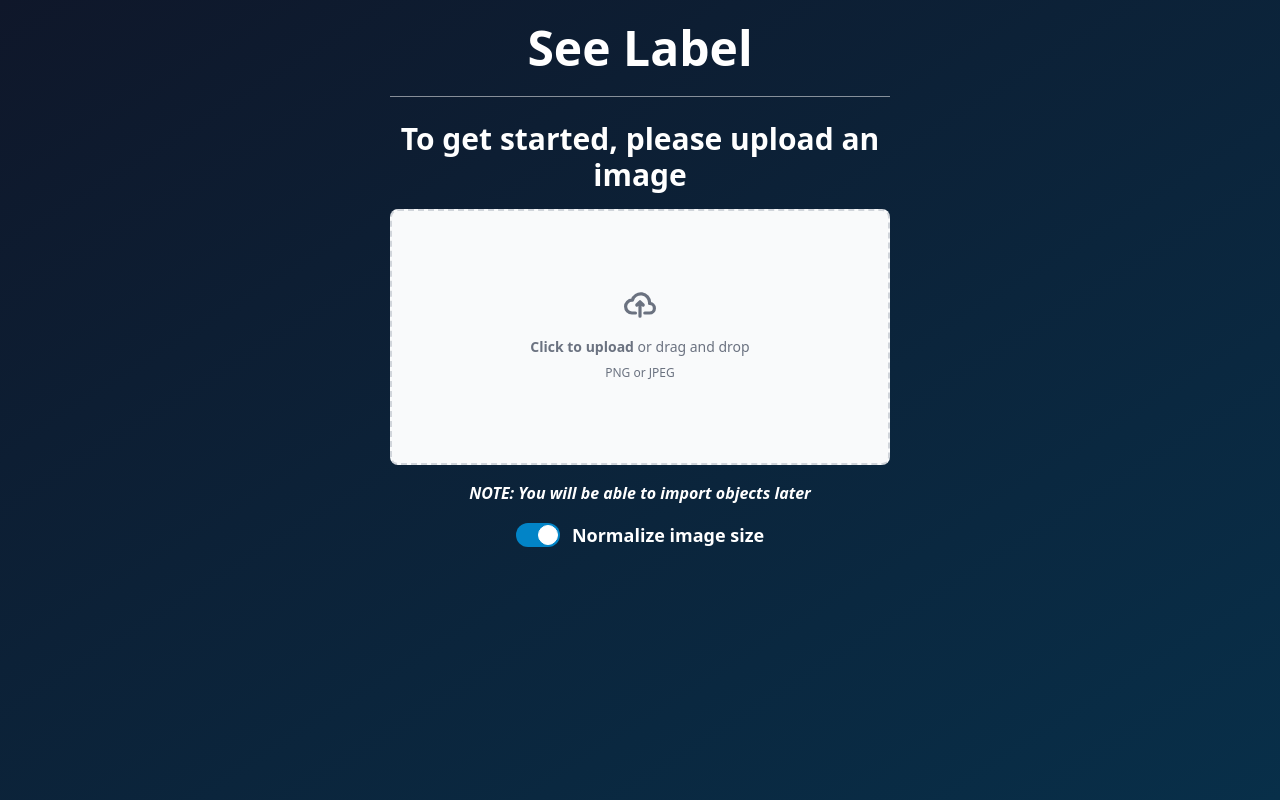
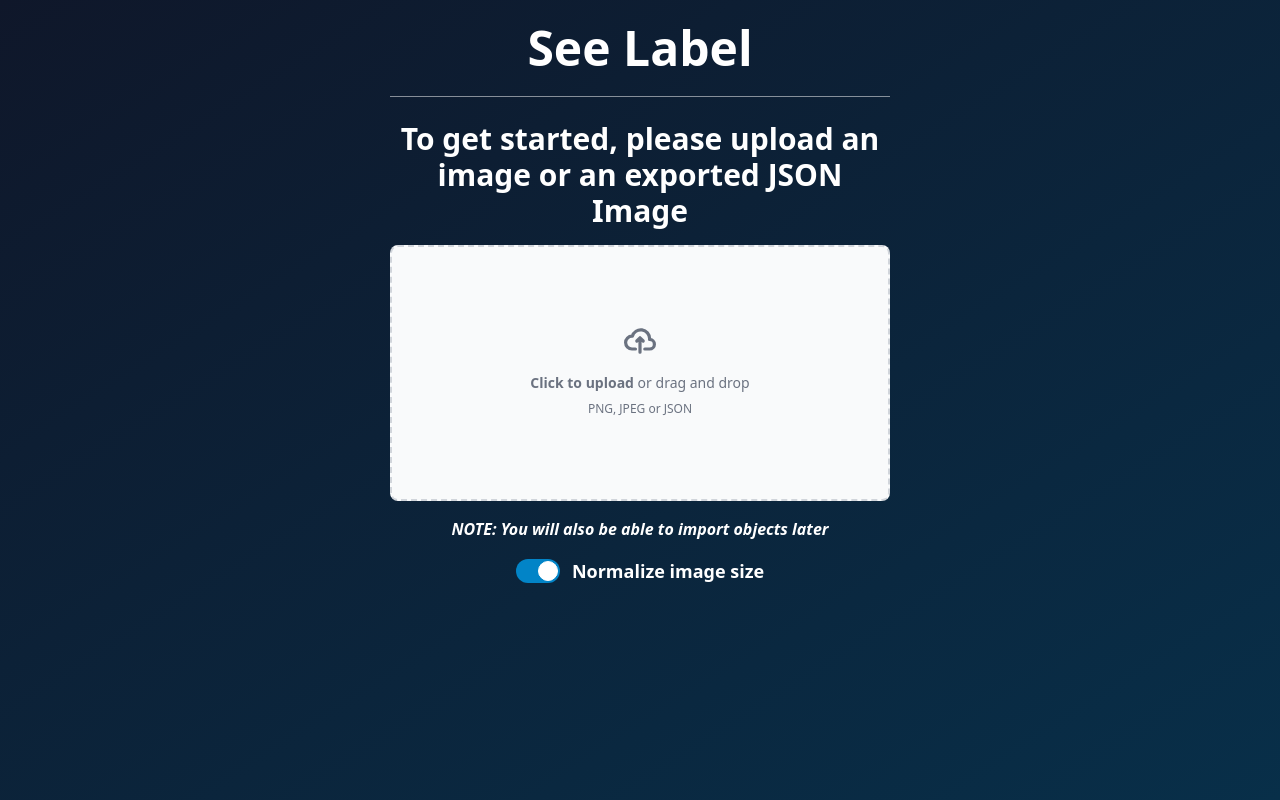
Before and after one commit to Favo02/see-label, a React (Create React App) app in the folder frontend/: page / in a window 1280 px wide. Built offline with nearby package versions, Linux system fonts and the light colour scheme; the HTML template or start-up script is replaced by a standard one.

Commit message:
frontend: improve user messages

```diff
--- a/frontend/src/Homepage.jsx
+++ b/frontend/src/Homepage.jsx
@@ -164,11 +164,11 @@ function App() {
         return (
             <div className="mx-auto max-w-[500px]">
                 <h1 className="text-white text-3xl font-bold text-center pt-6 pb-4">To get started, please upload an
-                    image</h1>
+                    image or an exported JSON Image</h1>
 
                 <ImageUploader setFile={setImage} setSize={setImageSize} setObjects={setObjects} setFiltered={setFiltered} normalizeSize={normalizeSize}/>
 
-                <h1 className="text-white text-md font-bold italic text-center py-4">NOTE: You will be able to import
+                <h1 className="text-white text-md font-bold italic text-center py-4">NOTE: You will also be able to import
                     objects later</h1>
 
                 <div className="flex justify-center items-center">
--- a/frontend/src/components/ImageUploader.jsx
+++ b/frontend/src/components/ImageUploader.jsx
@@ -78,7 +78,7 @@ function ImageUploader({ setFile, setSize, setObjects, setFiltered, normalizeSiz
             <path stroke="currentColor" strokeLinecap="round" strokeLinejoin="round" strokeWidth="2" d="M13 13h3a3 3 0 0 0 0-6h-.025A5.56 5.56 0 0 0 16 6.5 5.5 5.5 0 0 0 5.207 5.021C5.137 5.017 5.071 5 5 5a4 4 0 0 0 0 8h2.167M10 15V6m0 0L8 8m2-2 2 2" />
           </svg>
           <p className="mb-2 text-sm text-gray-500 dark:text-gray-400"><span className="font-semibold">Click to upload</span> or drag and drop</p>
-          <p className="text-xs text-gray-500 dark:text-gray-400">PNG or JPEG</p>
+          <p className="text-xs text-gray-500 dark:text-gray-400">PNG, JPEG or JSON</p>
         </div>
         <input id="dropzone-file" type="file" className="hidden" onChange={handleChange} />
       </label>
```
